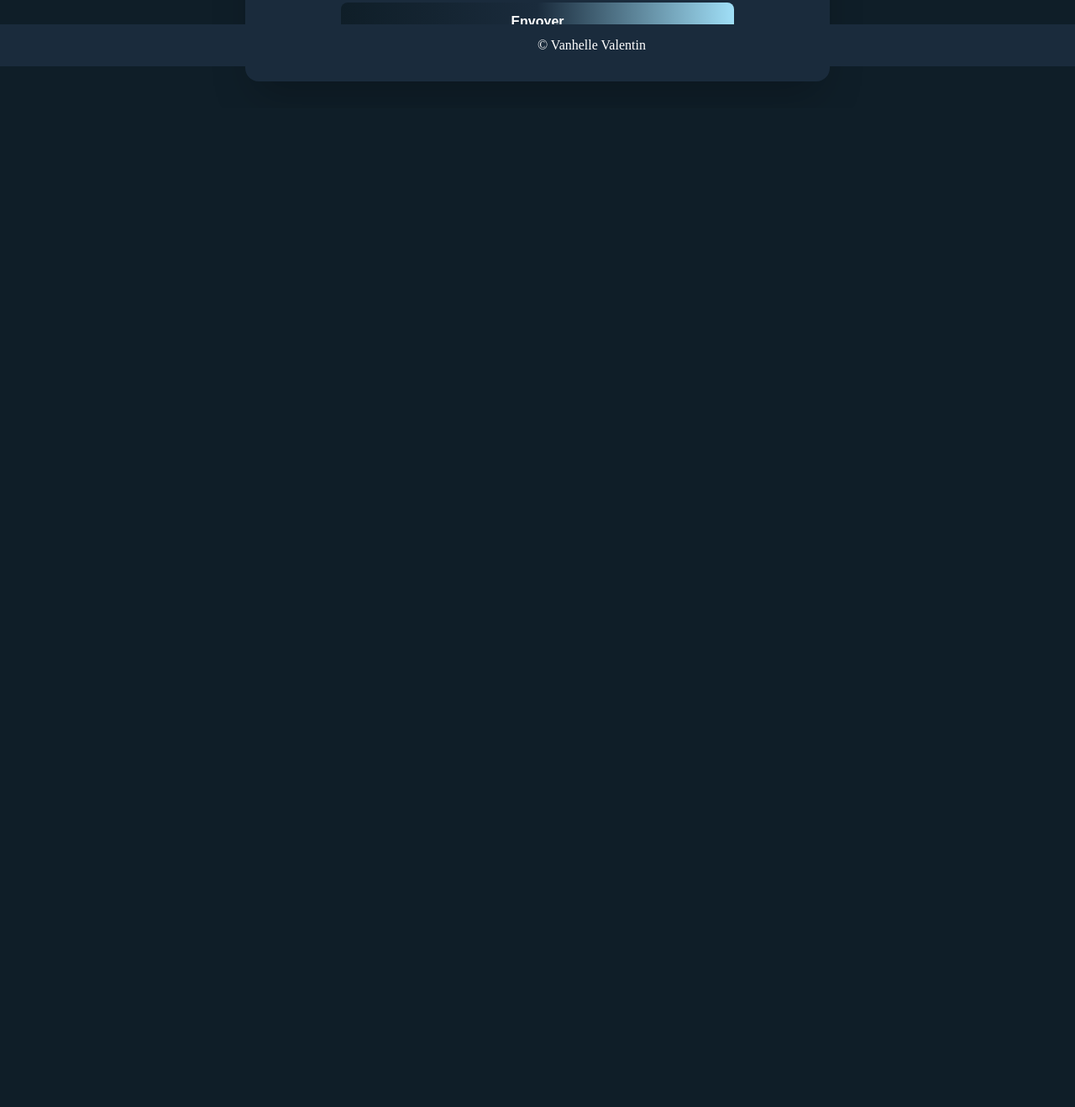
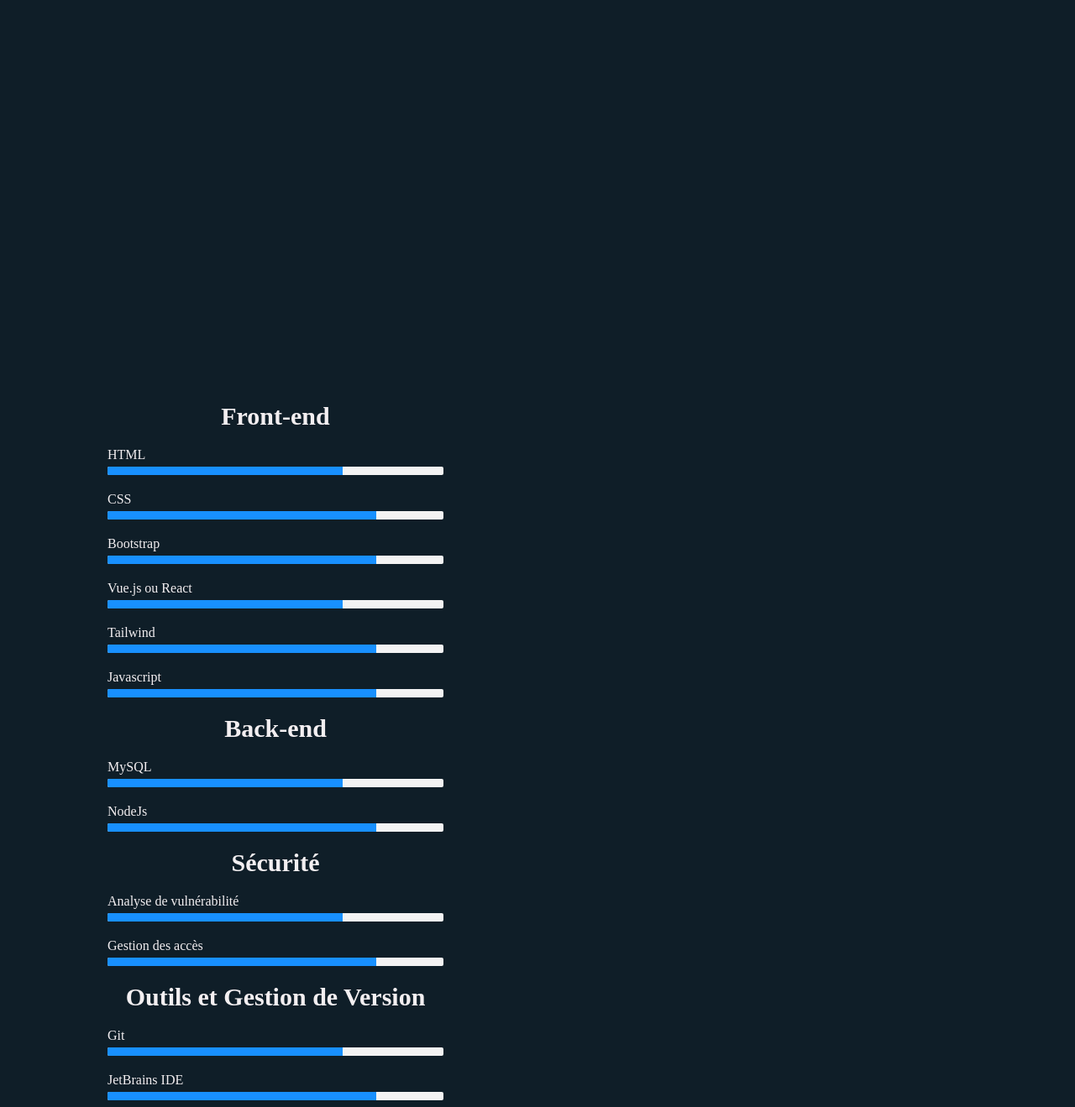
Before and after one commit to LgTechh/Portfolio, a website: page index.html in a window 1280 px wide. Shown: the part 721-2040 px from the top of the page at 84% size. Before the commit the page ends 850 px from the top, so only its background shows below. Drawn offline with Linux system fonts and the light colour scheme.

Commit message:
Ajout Skill Bar et réglage du footer

```diff
--- a/index.html
+++ b/index.html
@@ -2,7 +2,8 @@
 <html lang="fr">
 <head>
     <meta charset="UTF-8">
-    <meta name="viewport" content="width=device-width, initial-scale=1.0">
+    <meta name="viewport" content="width=device-width, initial-scale=1, user-scalable=no">
+    <title>Vanhelle Valentin</title>
     <link rel="stylesheet" href="styles.css">
     <title>Vanhelle Valentin</title>
 </head>
@@ -33,7 +34,6 @@
     <main>
         <section class="pageAbout">
             <div class="aboutMe">
-                <p></p>
             </div>
             <div>
                 <div class="photo"></div>
@@ -42,7 +42,92 @@
         </section>
         <section class="pageCompetences">
             <div><h1>Compétences</h1></div>
-            <div class="skillsBar"></div>
+            <div class="skillBox">
+                <div class="box">
+                    <h3>Front-end</h3>
+                    <div class="skillsItem">
+                        <p>HTML</p>
+                        <div class="progress-container">
+                            <div class="progress-bar normal" style="width: 70%;"></div>
+                        </div>
+                    </div>
+                    <div class="skillsItem">
+                        <p>CSS</p>
+                        <div class="progress-container">
+                            <div class="progress-bar normal" style="width: 80%;"></div>
+                        </div>
+                    </div>
+                    <div class="skillsItem">
+                        <p>Bootstrap</p>
+                        <div class="progress-container">
+                            <div class="progress-bar normal" style="width: 80%;"></div>
+                        </div>
+                    </div>
+                    <div class="skillsItem">
+                        <p>Vue.js ou React</p>
+                        <div class="progress-container">
+                            <div class="progress-bar normal" style="width: 70%;"></div>
+                        </div>
+                    </div>
+                    <div class="skillsItem">
+                        <p>Tailwind</p>
+                        <div class="progress-container">
+                            <div class="progress-bar normal" style="width: 80%;"></div>
+                        </div>
+                    </div>
+                    <div class="skillsItem">
+                        <p>Javascript</p>
+                        <div class="progress-container">
+                            <div class="progress-bar normal" style="width: 80%;"></div>
+                        </div>
+                    </div>
+                </div>
+                <div class="box">
+                    <h3>Back-end</h3>
+                    <div class="skillsItem">
+                        <p>MySQL</p>
+                        <div class="progress-container">
+                            <div class="progress-bar normal" style="width: 70%;"></div>
+                        </div>
+                    </div>
+                    <div class="skillsItem">
+                        <p>NodeJs</p>
+                        <div class="progress-container">
+                            <div class="progress-bar normal" style="width: 80%;"></div>
+                        </div>
+                    </div>
+                </div>
+                <div class="box">
+                    <h3>Sécurité</h3>
+                    <div class="skillsItem">
+                        <p>Analyse de vulnérabilité</p>
+                        <div class="progress-container">
+                            <div class="progress-bar normal" style="width: 70%;"></div>
+                        </div>
+                    </div>
+                    <div class="skillsItem">
+                        <p>Gestion des accès</p>
+                        <div class="progress-container">
+                            <div class="progress-bar normal" style="width: 80%;"></div>
+                        </div>
+                    </div>
+                </div>
+                <div class="box">
+                    <h3>Outils et Gestion de Version</h3>
+                    <div class="skillsItem">
+                        <p>Git</p>
+                        <div class="progress-container">
+                            <div class="progress-bar normal" style="width: 70%;"></div>
+                        </div>
+                    </div>
+                    <div class="skillsItem">
+                        <p>JetBrains IDE</p>
+                        <div class="progress-container">
+                            <div class="progress-bar normal" style="width: 80%;"></div>
+                        </div>
+                    </div>
+                </div>
+            </div>
             <div class="cvBloc">
                 <div class="cv"></div>
                 <div class="cvDl"></div>
--- a/styles.css
+++ b/styles.css
@@ -5,10 +5,15 @@
 
 html, body {
     height: 100%;
-    width: 100%;
+    margin: 0;
+    display: flex;
+    flex-direction: column;
 }
 
 body {
+    display: flex;
+    flex-direction: column;
+    min-height: 100%;
     background-image: url('img/IMG_8919.webp');
     background-size: cover;
     background-position: center;
@@ -28,6 +33,7 @@
     justify-content: space-between;
     background: linear-gradient(to right, #0F1E28, #1A2B3C, #A0DFF7);
     height: 100px;
+    z-index: 10;
 }
 
 .navbar_logo img{
@@ -152,13 +158,64 @@
     color: blue;
 }
 
+.skillBox {
+    height: 800px;
+    width: 400px;
+    position: absolute;
+    top: 150%;
+    left: 10%;
+    color: #f3eff1;
+    display: flex;
+    flex-direction: column;
+    gap: 20px;
+}
+
+.box {
+    display: flex;
+    flex-direction: column;
+    gap: 20px;
+}
+
+.skillsItem {
+    display: flex;
+    flex-direction: column;
+    gap: 5px;
+}
+
+.box h3 {
+    text-align: center;
+    color: #f3eff1;
+    font-weight: bold ;
+    font-size: 30px;
+}
+
+.progress-container {
+    width: 100%;
+    background-color: #f3f3f3;
+    border-radius: 2px;
+    overflow: hidden;
+    position: relative;
+    height: 10px;
+}
+
+.progress-bar {
+    height: 100%;
+    text-align: center;
+    line-height: 20px;
+    color: white;
+    font-size: 12px;
+    transition: width 0.5s ease-in-out;
+}
+
+.normal { background-color: #1890ff; }
+
 .pageContact {
     display: flex;
     justify-content: center;
     align-items: center;
     width: 100%;
     padding: 2rem;
-    margin-top: 100px;
+    margin-top: 2000px;
     box-sizing: border-box;
 }
 
@@ -253,23 +310,17 @@
 
 
 footer {
-    margin-top: 32px;
+    background-color: #1A2B3C;
+    color: white;
+    height: 50px;
     display: flex;
-    align-items: flex-end;
-    position: absolute;
-    bottom: 0;
-    height: 50px;
+    justify-content: center;
+    align-items: center;
     width: 100%;
-    color: white;
-    background-color: #1A2B3C;
+    position: relative;
 }
 
 footer p {
-    display: flex;
-    justify-content: center;
-    align-items: center;
-    position: absolute;
-    left: 50%;
-    top: 50%;
-    bottom: 50%;
+    margin: 0;
+    font-size: 1.2rem;
 }
```
